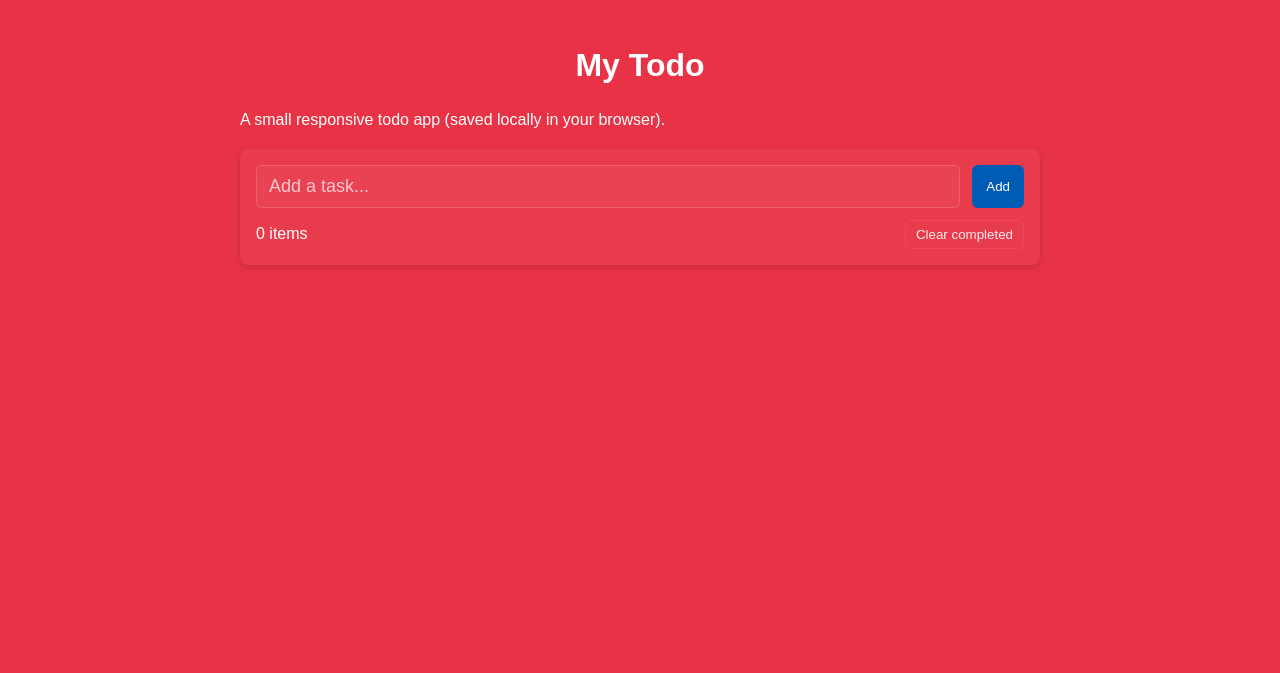
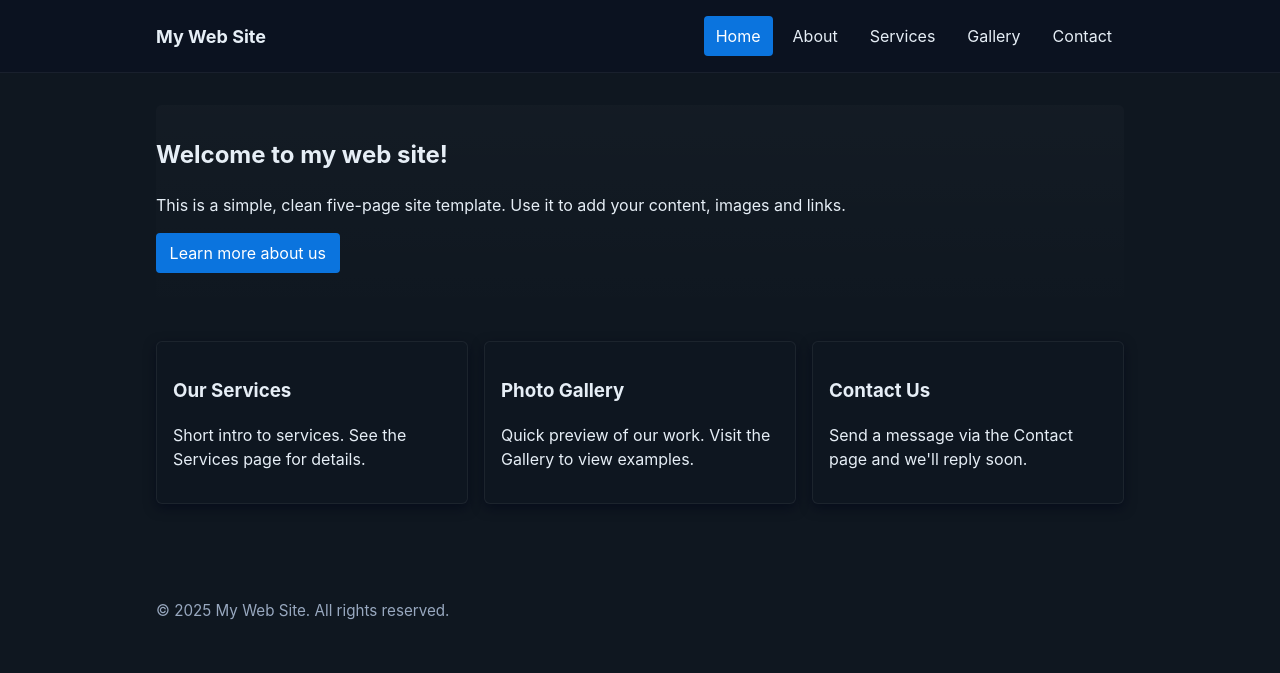
Before and after one commit to miyuruedirisingha/miyuru-web, a plain HTML site: page index.html in a window 1280 px wide. Drawn offline with Linux system fonts and the light colour scheme.

Commit message:
change all web site

```diff
--- a/index.css
+++ b/index.css
@@ -1,89 +1,70 @@
-/* Page palette and basic typography */
-body {
-     background-color: #e73345; /* red */
-     color: #ffffff; /* readable on purple */
-     font-family: Arial, Helvetica, sans-serif;
-     line-height: 1.6;
-     margin: 40px;
+/* Dark mode color scheme */
+:root{
+	--bg: #0f1720;
+	--surface: #0b1220;
+	--card: #0e1620;
+	--text: #e6eef6;
+	--muted: #98a8bf;
+	--accent: #0b74de;
+	--border: rgba(255,255,255,0.06);
+	--shadow: 0 4px 12px rgba(2,6,23,0.6);
+}
+* { box-sizing: border-box; }
+html,body{ height:100%; }
+body{
+	margin:0;
+	font-family: -apple-system, BlinkMacSystemFont, 'Segoe UI', Roboto, 'Helvetica Neue', Arial;
+	line-height:1.5;
+	color:var(--text);
+	background:var(--bg);
 }
 
-/* Centered page container */
-.container {
-     max-width: 800px;
-     margin: 0 auto;
+.container{ max-width:1000px; margin:0 auto; padding:1rem; }
+
+/* Header */
+.site-header{ background:var(--surface); border-bottom:1px solid var(--border); }
+.header-inner{ display:flex; align-items:center; gap:1rem; }
+.site-title{ margin:0; font-size:1.125rem; }
+.site-title a{ text-decoration:none; color:var(--text); }
+
+.site-nav{ margin-left:auto; display:flex; gap:0.5rem; }
+.site-nav .nav-link{
+	display:inline-block; padding:0.5rem 0.75rem; color:var(--text); text-decoration:none; border-radius:4px;
 }
+.site-nav .nav-link:hover{ background:rgba(255,255,255,0.03); }
+.site-nav .nav-link.active{ background:var(--accent); color:#fff; }
 
-/* Heading style */
-h1 {
-     color: #ffffff;
-     text-align: center;
-     margin-bottom: 16px;
+/* Hero */
+.hero{ padding:2rem 0; background:linear-gradient(180deg, rgba(255,255,255,0.02), transparent); border-radius:6px; margin-top:1rem; }
+.hero h2{ margin-top:0; color:var(--text); }
+.button{ display:inline-block; background:var(--accent); color:#fff; padding:0.5rem 0.85rem; border-radius:4px; text-decoration:none; }
+.button:hover{ opacity:0.95; }
+
+/* Features */
+.features{ display:grid; grid-template-columns:repeat(auto-fit,minmax(220px,1fr)); gap:1rem; margin-top:1.25rem; }
+.features article{ background:var(--card); padding:1rem; border-radius:6px; box-shadow:var(--shadow); border:1px solid var(--border); }
+
+/* Cards */
+.service-list{ display:grid; grid-template-columns:repeat(auto-fit,minmax(220px,1fr)); gap:1rem; margin-top:1rem; }
+.service-card{ background:var(--card); padding:1rem; border-radius:6px; border:1px solid var(--border); }
+
+/* Gallery */
+.gallery-grid{ display:grid; grid-template-columns:repeat(auto-fit,minmax(140px,1fr)); gap:10px; margin-top:1rem; }
+.photo{ height:160px; border-radius:6px; box-shadow:0 6px 14px rgba(2,6,23,0.6); }
+
+/* Content */
+.content{ background:var(--card); padding:1rem; border-radius:6px; margin-top:1rem; border:1px solid var(--border); }
+
+/* Contact form */
+.contact-form{ display:grid; gap:0.75rem; max-width:560px; }
+.contact-form label{ display:block; font-size:0.95rem; color:var(--text); }
+.contact-form input,.contact-form textarea{ width:100%; padding:0.6rem; border:1px solid rgba(255,255,255,0.06); border-radius:4px; background:transparent; color:var(--text); }
+
+/* Footer */
+.site-footer{ margin-top:2rem; padding:1rem 0; color:var(--muted); font-size:0.95rem; }
+
+/* Responsive tweaks */
+@media (max-width:640px){
+	.header-inner{ flex-direction:row; }
+	.site-nav{ gap:0.25rem; }
 }
-
-p {
-     color: #ffffff;
-}
-
-/* --- Todo app styles (mobile-first, responsive) --- */
-.todo-app {
-     background: rgba(255,255,255,0.04);
-     border-radius: 8px;
-     padding: 16px;
-     box-shadow: 0 2px 6px rgba(0,0,0,0.15);
-}
-
-.todo-form {
-     display: flex;
-     gap: 8px;
-     margin-bottom: 12px;
-}
-
-#todo-input {
-     flex: 1 1 auto;
-     padding: 10px 12px;
-     border: 1px solid rgba(255,255,255,0.15);
-     border-radius: 6px;
-     background: rgba(255,255,255,0.04);
-     color: #ffffff;
-     font-size: 16px;
-}
-
-#todo-input::placeholder { color: rgba(255,255,255,0.7); }
-
-#add-btn {
-     padding: 10px 14px;
-     background: #005bb5;
-     border: none;
-     color: #fff;
-     border-radius: 6px;
-     cursor: pointer;
-}
-
-.todo-list { list-style: none; padding: 0; margin: 0; }
-.todo-item {
-     display: flex;
-     gap: 12px;
-     align-items: center;
-     padding: 10px;
-     border-radius: 6px;
-     margin-bottom: 8px;
-     background: rgba(0,0,0,0.12);
-}
-.todo-item.completed { opacity: 0.7; text-decoration: line-through; }
-.todo-item button { background: transparent; border: none; color: #fff; cursor: pointer; }
-
-.todo-footer { display:flex; gap:12px; align-items:center; margin-top:12px; }
-.spacer { flex:1 1 auto; }
-.clear-btn { background: transparent; color: rgba(255,255,255,0.9); border:1px solid rgba(255,255,255,0.08); padding:6px 10px; border-radius:6px; cursor:pointer; }
-
-/* Container sizing responsive tweaks */
-.container { padding-left:16px; padding-right:16px; }
-
-@media (min-width: 700px) {
-     .container { max-width: 800px; margin-left:auto; margin-right:auto; }
-     .todo-form { gap:12px; }
-     #todo-input { font-size: 18px; }
-}
-
-/* Utility */
-.visually-hidden { position:absolute !important; height:1px; width:1px; overflow:hidden; clip:rect(1px,1px,1px,1px); white-space:nowrap; }
--- a/index.html
+++ b/index.html
@@ -3,36 +3,63 @@
 <head>
     <meta charset="utf-8">
     <meta name="viewport" content="width=device-width, initial-scale=1">
-  <title>Simple Todo</title>
+    <title>Home — My Web Site</title>
     <link rel="stylesheet" href="index.css">
 </head>
 <body>
     <header class="site-header">
-    <div class="container">
-      <h1>My Todo</h1>
-      <p class="lead">A small responsive todo app (saved locally in your browser).</p>
+        <div class="container header-inner">
+            <h1 class="site-title"><a href="index.html">My Web Site</a></h1>
+            <nav class="site-nav">
+                <a href="index.html" class="nav-link">Home</a>
+                <a href="about.html" class="nav-link">About</a>
+                <a href="services.html" class="nav-link">Services</a>
+                <a href="gallery.html" class="nav-link">Gallery</a>
+                <a href="contact.html" class="nav-link">Contact</a>
+            </nav>
         </div>
     </header>
 
     <main class="container">
-    <section id="todo-app" class="todo-app" aria-labelledby="app-title">
-      <h2 id="app-title" class="visually-hidden">Todo application</h2>
+        <section class="hero">
+            <h2>Welcome to my web site!</h2>
+            <p>This is a simple, clean five-page site template. Use it to add your content, images and links.</p>
+            <p><a class="button" href="about.html">Learn more about us</a></p>
+        </section>
 
-      <form id="todo-form" class="todo-form" aria-label="Add todo">
-        <input id="todo-input" type="text" placeholder="Add a task..." aria-label="New task" required>
-        <button id="add-btn" type="submit">Add</button>
-      </form>
-
-      <ul id="todo-list" class="todo-list" aria-live="polite"></ul>
-
-      <div class="todo-footer">
-        <span id="todo-count">0 items</span>
-        <div class="spacer"></div>
-        <button id="clear-btn" type="button" class="clear-btn">Clear completed</button>
-      </div>
+        <section class="features">
+            <article>
+                <h3>Our Services</h3>
+                <p>Short intro to services. See the Services page for details.</p>
+            </article>
+            <article>
+                <h3>Photo Gallery</h3>
+                <p>Quick preview of our work. Visit the Gallery to view examples.</p>
+            </article>
+            <article>
+                <h3>Contact Us</h3>
+                <p>Send a message via the Contact page and we'll reply soon.</p>
+            </article>
         </section>
     </main>
 
-  <script src="index.js" defer></script>
+    <footer class="site-footer">
+        <div class="container">
+            <p>&copy; <span id="year"></span> My Web Site. All rights reserved.</p>
+        </div>
+    </footer>
+
+    <script>
+        // small script to set current year and highlight active nav link
+        document.getElementById('year').textContent = new Date().getFullYear();
+        (function markActive(){
+            const links = document.querySelectorAll('.site-nav .nav-link');
+            links.forEach(a => {
+                if (location.pathname.endsWith(a.getAttribute('href')) || (location.pathname === '/' && a.getAttribute('href') === 'index.html')) {
+                    a.classList.add('active');
+                }
+            });
+        })();
+    </script>
 </body>
 </html>
```
Also changed, not shown: about.html (added, +45 -0 lines), contact.html (added, +65 -0 lines), gallery.html (added, +45 -0 lines), services.html (added, +53 -0 lines). Lines whose indentation alone changed are shown as unchanged.
